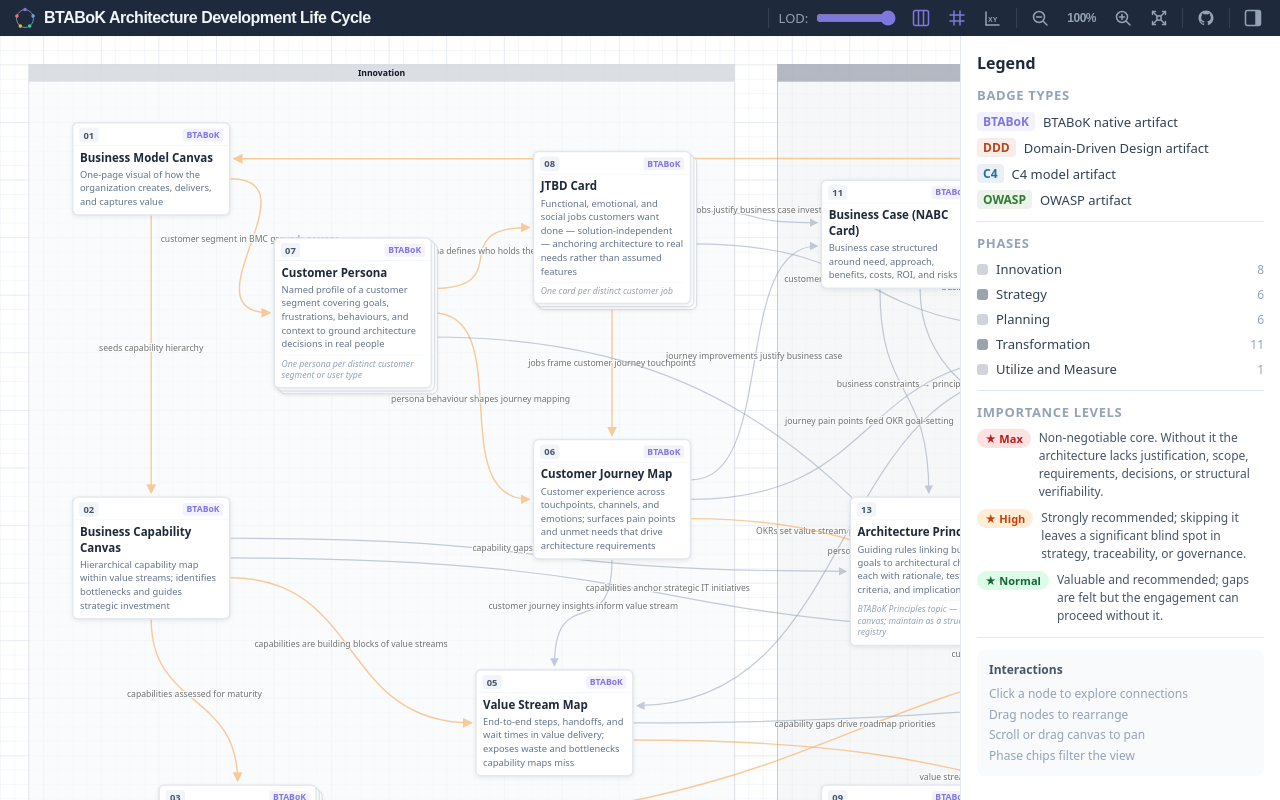
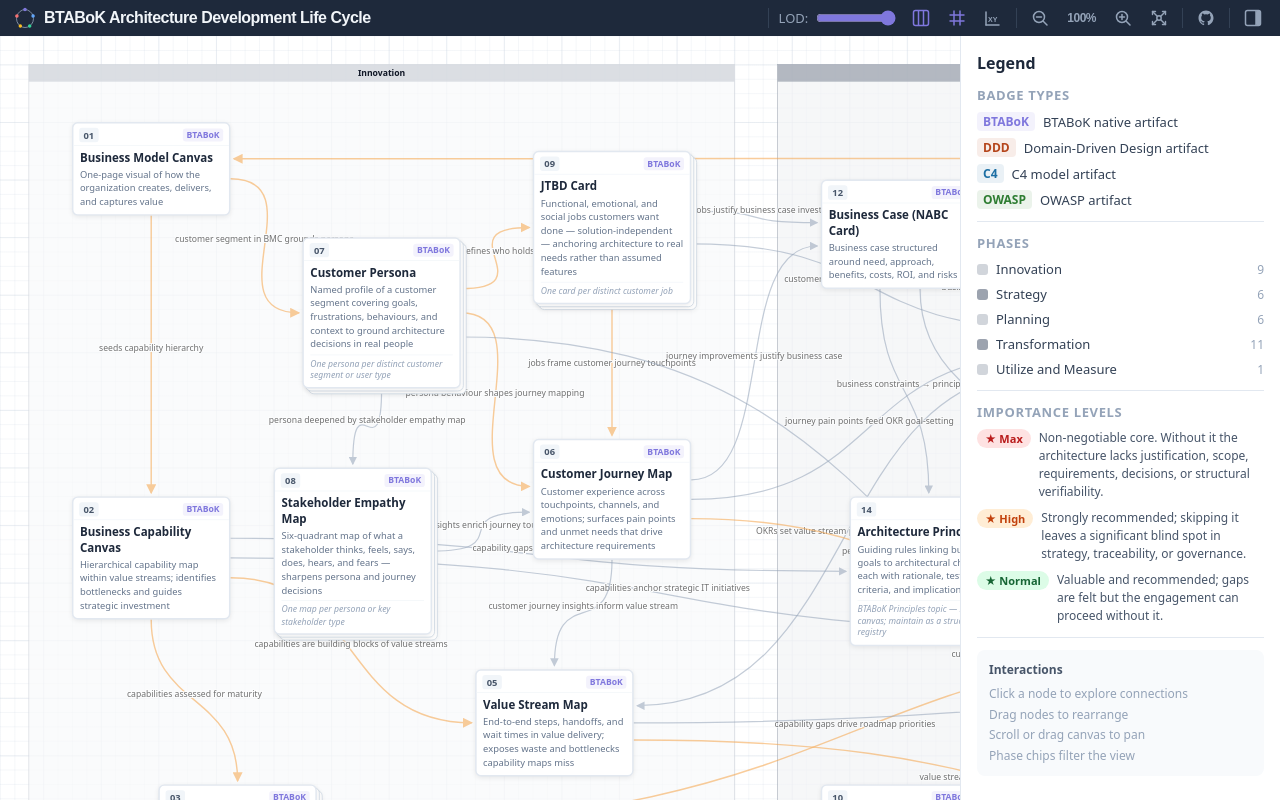
Before and after one commit to hza/btabok-adlc, a React (Vite) app: page / in a window 1280 px wide. Built offline with nearby package versions, Linux system fonts and the light colour scheme.

Commit message:
feat: add Stakeholder Empathy Map and update positions and edges for enhanced model insights

```diff
--- a/src/btabok-adlc-model.ts
+++ b/src/btabok-adlc-model.ts
@@ -99,6 +99,7 @@
   { id:'n31', phase:'innovation', title:'Value Stream Map',                   subtitle:'End-to-end steps, handoffs, and wait times in value delivery; exposes waste and bottlenecks capability maps miss',                      link:'https://iasa-global.github.io/btabok/value_stream.html',             badge:'BTABoK', importance:2},
   { id:'n32', phase:'innovation', title:'Customer Journey Map',               subtitle:'Customer experience across touchpoints, channels, and emotions; surfaces pain points and unmet needs that drive architecture requirements',                      link:'https://iasa-global.github.io/btabok/customer_journey_map.html',    badge:'BTABoK', importance:1},
   { id:'n34', phase:'innovation', title:'Customer Persona',                   subtitle:'Named profile of a customer segment covering goals, frustrations, behaviours, and context to ground architecture decisions in real people', link:'https://iasa-global.github.io/btabok/persona_card.html',             badge:'BTABoK', note:'One persona per distinct customer segment or user type', recurring:true, importance:1},
+  { id:'n35', phase:'innovation', title:'Stakeholder Empathy Map',            subtitle:'Six-quadrant map of what a stakeholder thinks, feels, says, does, hears, and fears — sharpens persona and journey decisions', link:'https://iasa-global.github.io/btabok/stakeholder_empathy_map.html', badge:'BTABoK', note:'One map per persona or key stakeholder type', recurring:true, importance:1},
   { id:'n33', phase:'innovation', title:'JTBD Card',                          subtitle:'Functional, emotional, and social jobs customers want done — solution-independent — anchoring architecture to real needs rather than assumed features',  link:'https://iasa-global.github.io/btabok/strategyn_jtbd_canvas.html',               badge:'BTABoK', note:'One card per distinct customer job', recurring:true, importance:1},
 
   // BTABoK Strategy phase artifacts
@@ -260,5 +261,9 @@
   { id:'e100', from:'n01', to:'n34', label:'customer segment in BMC grounds persona',        importance:3, btabok:true },
   { id:'e101', from:'n34', to:'n32', label:'persona behaviour shapes journey mapping',       importance:3, btabok:true },
   { id:'e102', from:'n34', to:'n26', label:'persona needs surface service pain points',      importance:2, btabok:true },
+  { id:'e103', from:'n34', to:'n35', label:'persona deepened by stakeholder empathy map',   importance:2, btabok:true },
+
+  // ── Stakeholder Empathy Map (n35) ─────────────────────────────────────────
+  { id:'e104', from:'n35', to:'n32', label:'empathy insights enrich journey touchpoints',   importance:2, btabok:true },
 
 ];
--- a/src/positions.ts
+++ b/src/positions.ts
@@ -5,7 +5,8 @@
   n25: { x:1000, y:1120 },
   n31: { x:920, y:840 },
   n32: { x:1000, y:520 },
-  n34: { x:640, y:240 },
+  n34: { x:680, y:240 },
+  n35: { x:640, y:560 },
   n33: { x:1000, y:120 },
   n03: { x:1400, y:1000 },
   n04: { x:1720, y:1080 },
```
